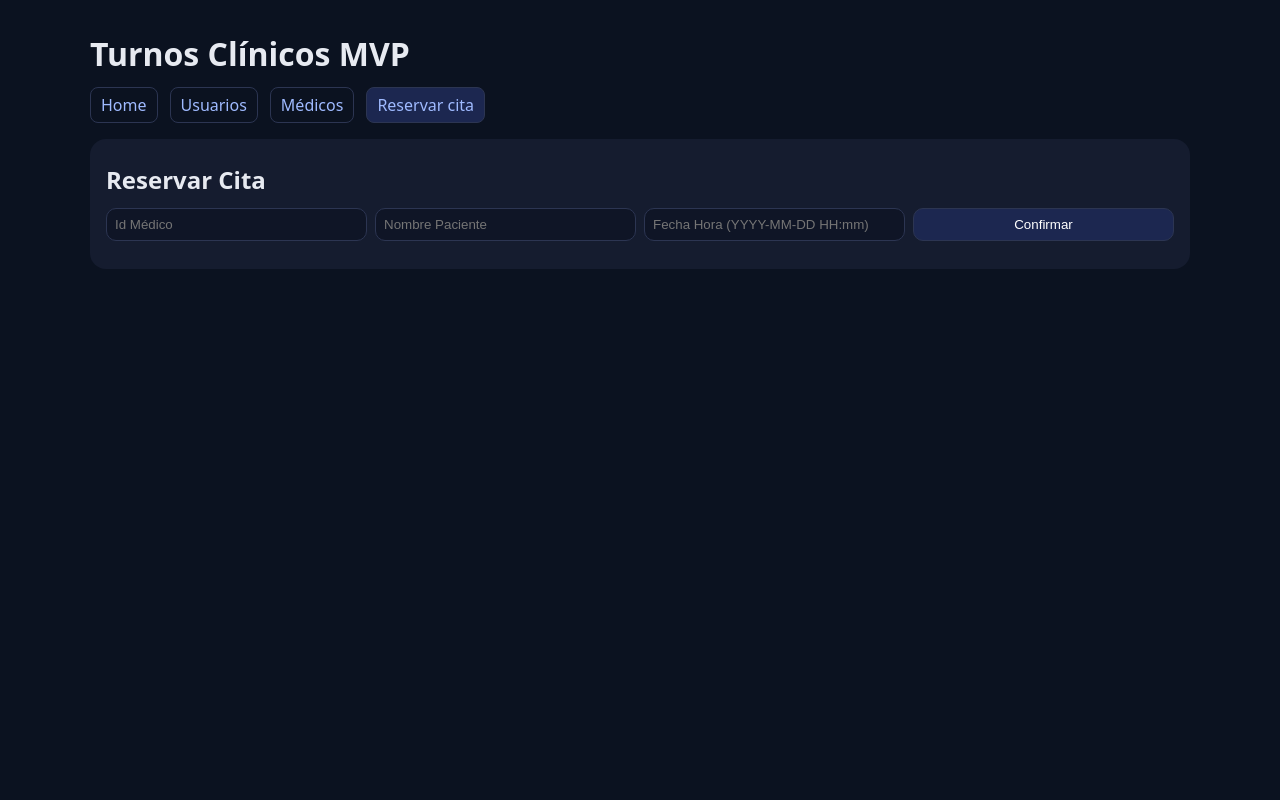
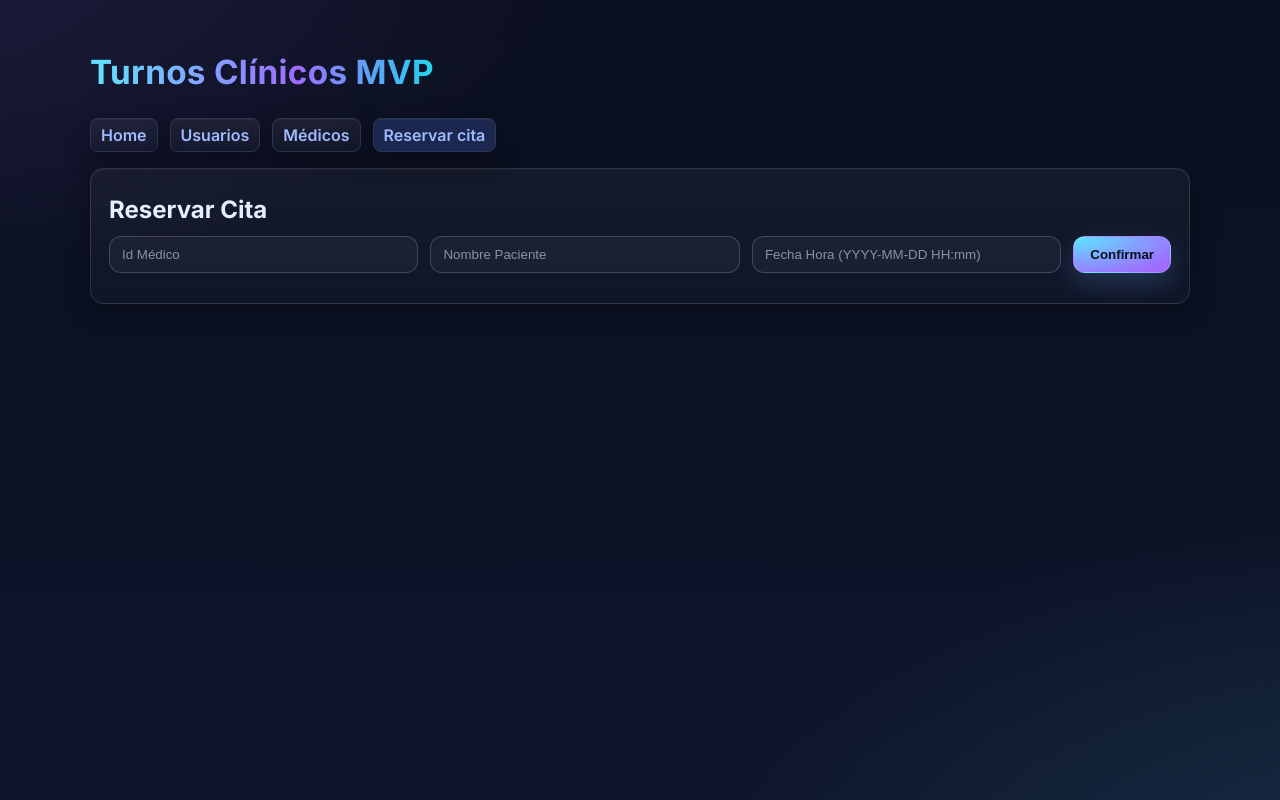
Before and after one commit to yoshey15/SaludIPS_Frontend, a React (Vite) app: page /reserva in a window 1280 px wide. Built offline with nearby package versions, Linux system fonts and the light colour scheme.

Commit message:
style(front): tema azul+morado, tablas, inputs y botones

```diff
--- a/src/index.css
+++ b/src/index.css
@@ -1,96 +1,142 @@
-/* ===== Tema oscuro con más color ===== */
+/* === Tema global: azul + morado, dark elegante === */
+@import url('https://fonts.googleapis.com/css2?family=Inter:wght@400;600;700&display=swap');
+
 :root{
-  --bg:#0b1220;
-  --bg-2:#111a2b;
-  --text:#e6edf7;
-  --muted:#9fb3c8;
-
-  --primary:#3b82f6;   /* azul */
-  --primary-2:#22d3ee; /* cian */
-  --accent:#a78bfa;    /* violeta */
-  --success:#10b981;
+  --bg-1:#0b1020;
+  --bg-2:#0e152b;
+  --card:#121a34;
+  --muted:#9aa7bd;
+  --text:#e8eeff;
+  --accent:#5ee7ff;   /* azul cian */
+  --accent-2:#9f6cff; /* morado */
+  --accent-3:#22d3ee; /* azul claro */
+  --ok:#22c55e;
+  --warn:#f59e0b;
   --danger:#ef4444;
-
-  --card:#0f172a80;    /* glass */
-  --border:#1f2a44;
-  --shadow:0 10px 30px rgba(2,8,23,.35);
+  --radius:14px;
+  --shadow: 0 6px 24px rgba(0,0,0,.35), inset 0 1px 0 rgba(255,255,255,.04);
 }
 
-*{box-sizing:border-box}
-html,body,#root{height:100%}
-
+*{ box-sizing:border-box; }
+html, body, #root{ height:100%; }
 body{
   margin:0;
-  font-family: ui-sans-serif, system-ui, -apple-system, "Segoe UI", Roboto, Helvetica, Arial;
+  font-family: Inter, system-ui, -apple-system, Segoe UI, Roboto, Ubuntu, Cantarell, Noto Sans, 'Helvetica Neue', Arial, 'Apple Color Emoji','Segoe UI Emoji';
   color:var(--text);
   background:
-    radial-gradient(1200px 600px at 0% -10%, #1f2937 0%, transparent 60%),
-    radial-gradient(1000px 700px at 100% 0%, #0ea5e9 0%, transparent 40%),
-    linear-gradient(180deg, var(--bg) 0%, #0a0f1c 100%);
+    radial-gradient(1200px 600px at -10% -10%, rgba(159,108,255,.15), transparent 60%),
+    radial-gradient(1200px 600px at 110% 110%, rgba(94,231,255,.12), transparent 60%),
+    linear-gradient(180deg, var(--bg-1), var(--bg-2));
 }
 
-/* Topbar + tabs */
-header.topbar{
-  position:sticky; top:0; z-index:50;
-  backdrop-filter: blur(10px);
-  background: linear-gradient(90deg, rgba(59,130,246,.25), rgba(34,211,238,.25));
-  border-bottom:1px solid var(--border);
-}
-.nav{max-width:1100px;margin:0 auto;padding:14px 20px;display:flex;gap:10px;align-items:center}
-.brand{font-weight:800;letter-spacing:.2px;margin-right:auto}
-.tabs{display:flex;gap:8px}
-.tab, nav a{
-  appearance:none;border:1px solid transparent;
-  background: rgba(255,255,255,.06);
-  color:var(--text);
-  padding:8px 14px;border-radius:999px;text-decoration:none;font-weight:600;
-  transition:all .18s ease;
-}
-.tab:hover, nav a:hover{ transform:translateY(-1px); background:rgba(255,255,255,.1) }
-.tab.active, nav a.active{
-  background:linear-gradient(135deg, var(--primary), var(--accent));
-  border-color:transparent;
-  box-shadow:0 6px 20px rgba(59,130,246,.35);
+/* Contenedor principal generado por Vite */
+#root{
+  max-width:1200px;
+  margin:0 auto;
+  padding:28px 22px 56px;
 }
 
-/* Layout */
-main{max-width:1100px;margin:32px auto;padding:0 20px}
-.panel{
-  background:var(--card);
-  border:1px solid var(--border);
-  border-radius:16px;padding:22px;
-  box-shadow:var(--shadow);
+/* Títulos */
+h1{
+  font-size:clamp(24px, 2.6vw, 34px);
+  font-weight:800;
+  letter-spacing:.3px;
+  margin:0 0 18px;
+  display:inline-block;
+  background: linear-gradient(90deg, var(--accent), var(--accent-2) 60%, var(--accent-3));
+  -webkit-background-clip:text;
+  background-clip:text;
+  color:transparent;
 }
-h1{font-size:28px;margin:0 0 16px}
-h2{font-size:22px;margin:0 0 12px}
-.small{color:var(--muted)}
 
-/* Tablas */
-table{width:100%;border-collapse:collapse;background:transparent}
-thead th{
-  text-align:left;font-weight:700;color:var(--muted);
-  padding:10px 12px;border-bottom:1px solid var(--border)
+/* Nav (los botoncitos arriba) */
+nav, .nav, .tabs{
+  display:flex; gap:10px; flex-wrap:wrap;
+  margin: 8px 0 22px;
 }
-tbody td{padding:12px;border-bottom:1px solid rgba(255,255,255,.05)}
-tbody tr:hover{background:rgba(255,255,255,.04)}
+nav a, .nav a, .tabs a, nav button{
+  text-decoration:none;
+  color:var(--text);
+  background:linear-gradient(180deg, rgba(255,255,255,.06), rgba(255,255,255,.02));
+  border:1px solid rgba(255,255,255,.12);
+  padding:8px 14px;
+  border-radius:999px;
+  box-shadow: var(--shadow);
+  transition: transform .15s ease, border-color .15s ease, background .15s ease;
+  cursor:pointer;
+  font-weight:600;
+}
+nav a:hover, .nav a:hover, nav button:hover{
+  transform: translateY(-1px);
+  border-color: rgba(94,231,255,.45);
+}
 
-/* Botones + inputs */
-button,.btn{
-  appearance:none;border:1px solid transparent;
-  background:linear-gradient(135deg, var(--primary), var(--primary-2));
-  color:#fff;padding:8px 14px;border-radius:10px;font-weight:700;cursor:pointer;
-  transition:transform .15s ease, box-shadow .15s ease, opacity .15s ease;
+/* “Tarjetas” (los paneles de cada página) */
+section, .card, .panel, .box{
+  background:linear-gradient(180deg, rgba(255,255,255,.04), rgba(255,255,255,.02));
+  border:1px solid rgba(255,255,255,.12);
+  border-radius:var(--radius);
+  padding:18px;
+  box-shadow: var(--shadow);
 }
-button.secondary{ background:rgba(255,255,255,.08);border:1px solid var(--border) }
-button.danger{ background:linear-gradient(135deg, var(--danger), #f59e0b) }
-button:hover{ transform:translateY(-1px); box-shadow:0 8px 25px rgba(34,211,238,.25) }
 
-input,select{
-  width:100%; background:#0b1220; color:var(--text);
-  border:1px solid var(--border); border-radius:10px; padding:10px 12px; outline:none;
+/* Inputs */
+input, select{
+  width:100%;
+  background: rgba(255,255,255,.04);
+  border:1px solid rgba(255,255,255,.18);
+  color:var(--text);
+  padding:10px 12px;
+  border-radius:12px;
+  outline: none;
+  transition:border-color .15s ease, box-shadow .15s ease;
 }
-input:focus,select:focus{ border-color:var(--primary); box-shadow:0 0 0 3px rgba(59,130,246,.25) }
+input::placeholder{ color: rgba(232,238,255,.55); }
+input:focus{
+  border-color: rgba(94,231,255,.55);
+  box-shadow: 0 0 0 4px rgba(94,231,255,.15);
+}
 
-a.link{color:var(--primary-2);text-decoration:none}
-a.link:hover{text-decoration:underline}
-.alert{padding:10px 12px;border-left:3px solid var(--accent);background:rgba(167,139,250,.1);border-radius:10px}
+/* Botones */
+button, .btn{
+  background: radial-gradient(120% 120% at 0% 0%, var(--accent), var(--accent-2));
+  border: 1px solid rgba(255,255,255,.14);
+  color:#06111a;
+  font-weight:800;
+  padding:10px 16px;
+  border-radius:12px;
+  cursor:pointer;
+  box-shadow: 0 10px 24px rgba(95, 180, 255, .20);
+  transition: transform .1s ease, filter .15s ease, box-shadow .15s ease;
+}
+button:hover{ transform: translateY(-1px); filter:saturate(1.1); }
+button:active{ transform: translateY(0); }
+
+/* Tablas (Médicos/Usuarios) */
+table{
+  width:100%;
+  border-collapse:separate;
+  border-spacing:0 10px; /* filas flotantes */
+}
+th{
+  text-align:left; color:var(--muted); font-weight:700; font-size:14px;
+  padding:0 12px 8px;
+}
+td{
+  background:linear-gradient(180deg, rgba(255,255,255,.05), rgba(255,255,255,.02));
+  border:1px solid rgba(255,255,255,.12);
+  padding:12px;
+}
+td:first-child{ border-radius:12px 0 0 12px; }
+td:last-child{ border-radius:0 12px 12px 0; }
+
+/* Links de acciones */
+a{ color: var(--accent); }
+a:hover{ text-decoration: underline; }
+
+/* Helpers */
+.row{ display:flex; gap:12px; align-items:center; }
+.grid{ display:grid; gap:14px; }
+.grid-3{ grid-template-columns: repeat(3, 1fr); }
+.center{ display:flex; align-items:center; justify-content:center; }
+.muted{ color: var(--muted); }
--- a/src/main.jsx
+++ b/src/main.jsx
@@ -8,6 +8,8 @@ import MedicoDetalle from "./pages/MedicoDetalle.jsx";
 import Reserva from "./pages/Reserva.jsx";
 import Usuarios from "./pages/Usuarios.jsx";
 import "./styles.css";
+import './index.css';
+
 
 const router = createBrowserRouter([
   {
```
